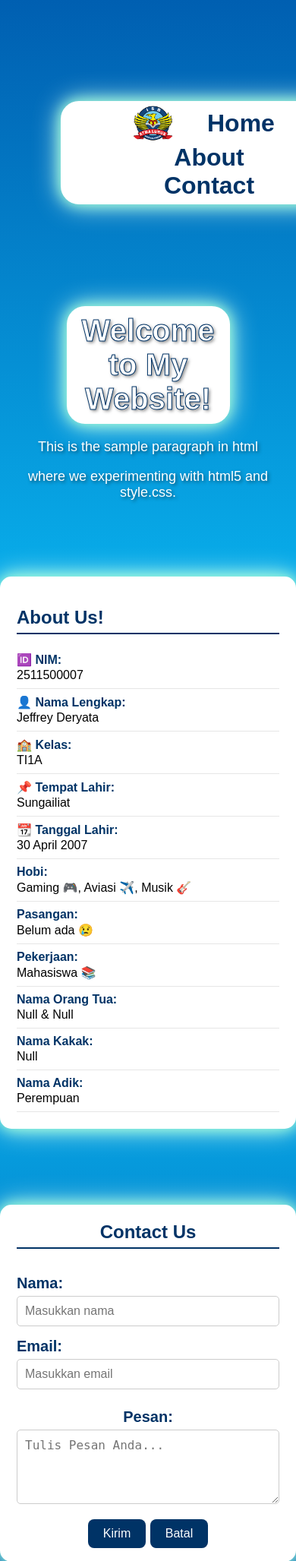
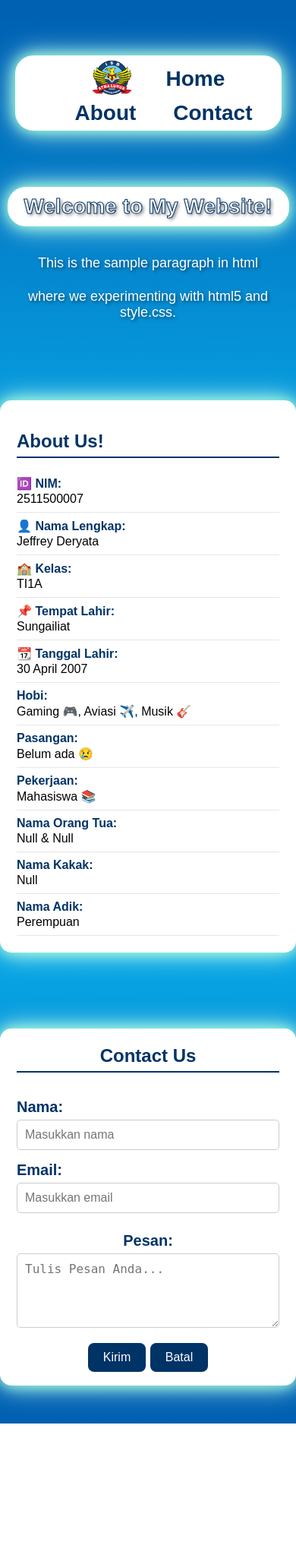
Before and after one commit to 2511500007-Jeffre6098/2511500007-PWB-TI1A-2526, a PHP site: page /pertemuan-03/index.html in a window 390 px wide; the page is wider, and only the part inside the window is pictured. Shown: the top 2055 px of that part at 76% size. After the commit the page ends 1874 px from the top of that part, so only its background shows below. Run offline with PHP 8.4, Linux system fonts and the light colour scheme; some web fonts are replaced.

Commit message:
Update all changes to main index.html and style.css pertemuan-03

```diff
--- a/pertemuan-03/style.css
+++ b/pertemuan-03/style.css
@@ -24,30 +24,38 @@ nav ul {
 }
 
 .img-content {
+    gap: 10px;
     width: 65px;
     height: 50px;
     border-radius: 50%;
     margin-right: 10px;
     vertical-align: middle;
+    justify-content: left;
 }
 
-nav ul li {
+nav li {
     display: inline;
     list-style: none;
     padding: 10px 20px;
 }
-nav ul a {
+nav a {
     text-decoration: none;
     color: #003366;
+    position: relative;
 }
 
+nav a:hover::after {
+  transform: scaleX(1);
+}
 nav ul a:hover {
     background-color: #003366;
     padding: 6px 12px;
     border-radius: 8px;
     color: #ffffff;
     text-shadow: 2px 2px 4px rgba(0, 0, 0, 0.5);
-    transition: 0.2s;
+    transition: 0.5s;
+    cursor: pointer;
+    cursor: auto;
 }
 
 body {
@@ -130,13 +138,34 @@ body {
 }
 
 @media (max-width: 600px) {
-    #about p {
+    nav {
+        flex-direction: row;
+        align-items: baseline;
+        padding: 20px;
+        height: auto;
+        }
+    nav a {
+        font-size: 28px;
+        display: inline-flexbox;
+        justify-content: center;
+    }
+    #home {
+        display: inline-flex;
+        flex-direction: column;
+        align-items: center;
+    }
+    #home h2 {
+        width: 90%;
+        font-size: 28px;
+    }
+     #about p {
        flex-direction: column;
        align-items: flex-start;
     }
     #about strong {
         text-align: left;
         padding-right: 0;
+        scroll-padding-left: 50px;
         margin-bottom: 2px;
     }
 }
@@ -288,3 +317,5 @@ body {
 section:nth-child(1) { animation-delay: 0.2s; }
 section:nth-child(2) { animation-delay: 0.4s; }
 section:nth-child(3) { animation-delay: 0.6s; }
+section:nth-child(4) { animation-delay: 0.8s; }
+section:nth-child(5) { animation-delay: 1s; }
```
